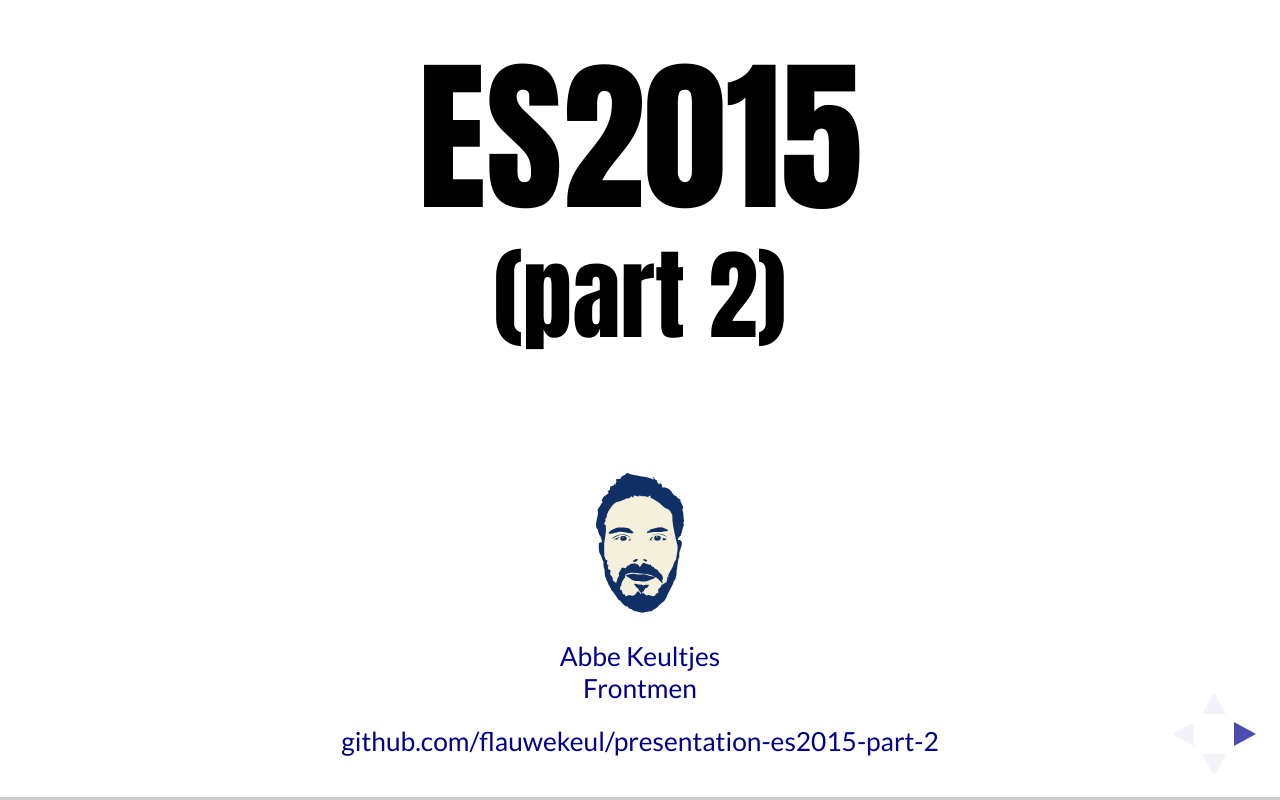
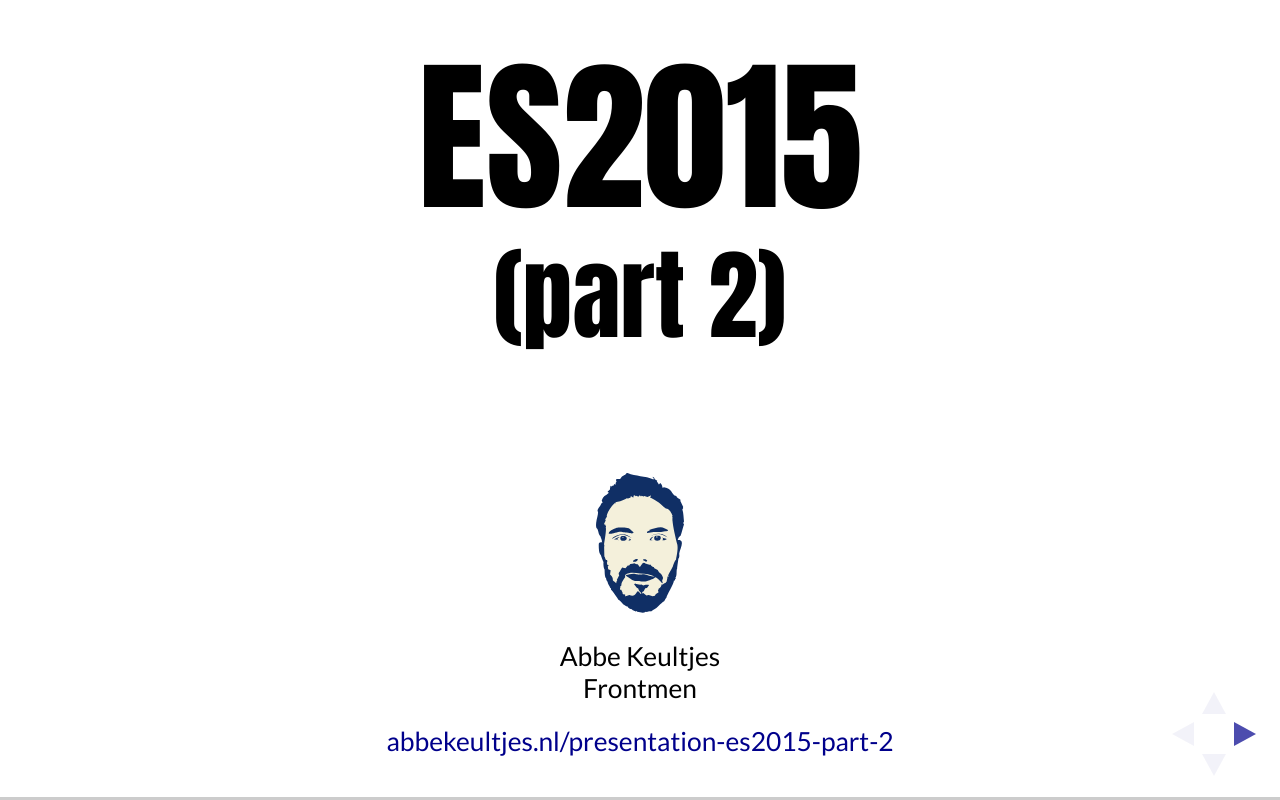
Before and after one commit to flauwekeul/presentation-es2015-part-2, a website: page index.html in a window 1280 px wide. Drawn offline with Linux system fonts and the light colour scheme; a web font is replaced by a local one.

Commit message:
Update link to presentation.

```diff
--- a/index.html
+++ b/index.html
@@ -33,16 +33,14 @@
                         <small>(part 2)</small>
                     </h1>
                     <p>
-                        <a href="http://abbekeultjes.nl/">
-                            <img src="img/logo-abbe.svg"><br>
-                            <small>
-                                Abbe Keultjes<br>
-                                Frontmen
-                            </small>
-                        </a>
+                        <img src="img/logo-abbe.svg"><br>
+                        <small>
+                            Abbe Keultjes<br>
+                            Frontmen
+                        </small>
                     </p>
                     <p>
-                        <small><a href="https://github.com/flauwekeul/presentation-es2015-part-2">github.com/flauwekeul/presentation-es2015-part-2</a></small>
+                        <small><a href="http://abbekeultjes.nl/presentation-es2015-part-2/">abbekeultjes.nl/presentation-es2015-part-2</a></small>
                     </p>
                 </section>
 
@@ -672,7 +670,7 @@
 
                 <section>
                     <h2>The end</h2>
-                    <p><small><a href="https://github.com/flauwekeul/presentation-es2015-part-2">github.com/flauwekeul/presentation-es2015-part-2</a></small></p>
+                    <p><small><a href="http://abbekeultjes.nl/presentation-es2015-part-2/">abbekeultjes.nl/presentation-es2015-part-2</a></small></p>
                 </section>
 
             </div>
```
